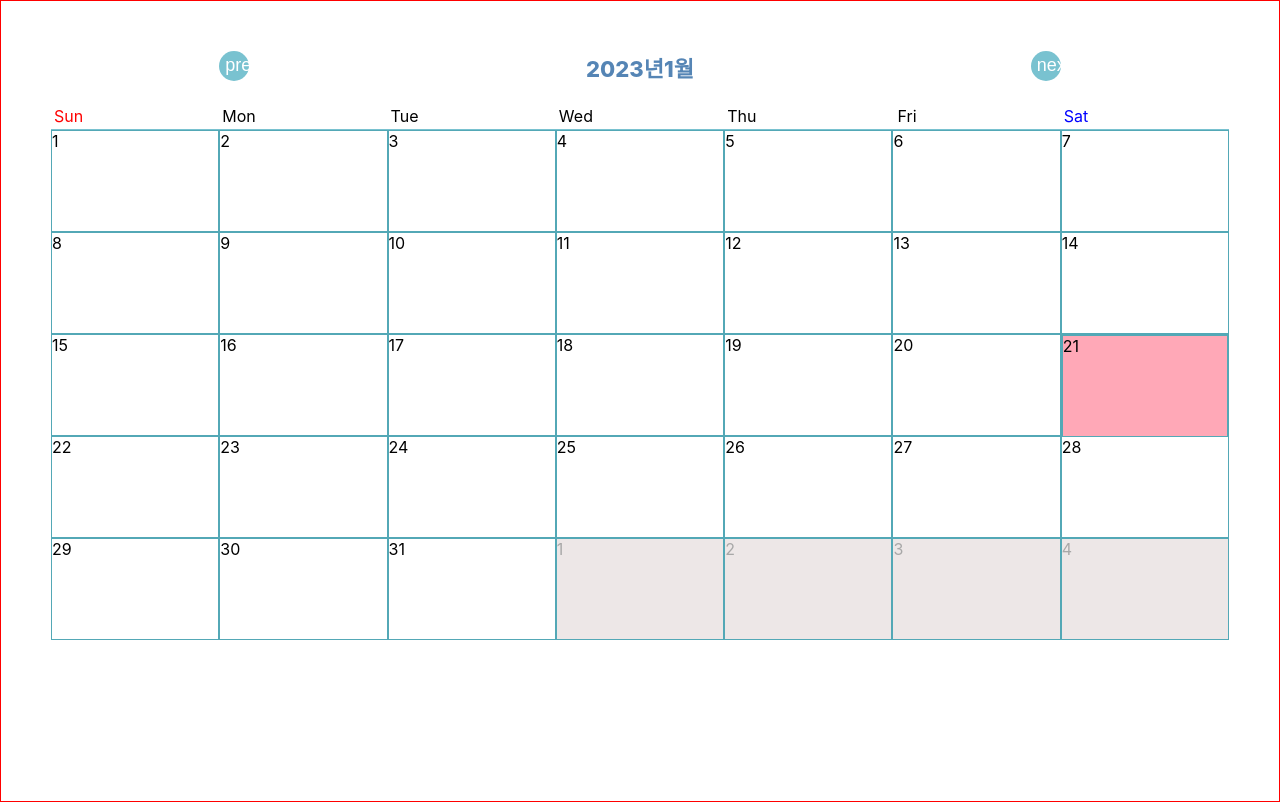
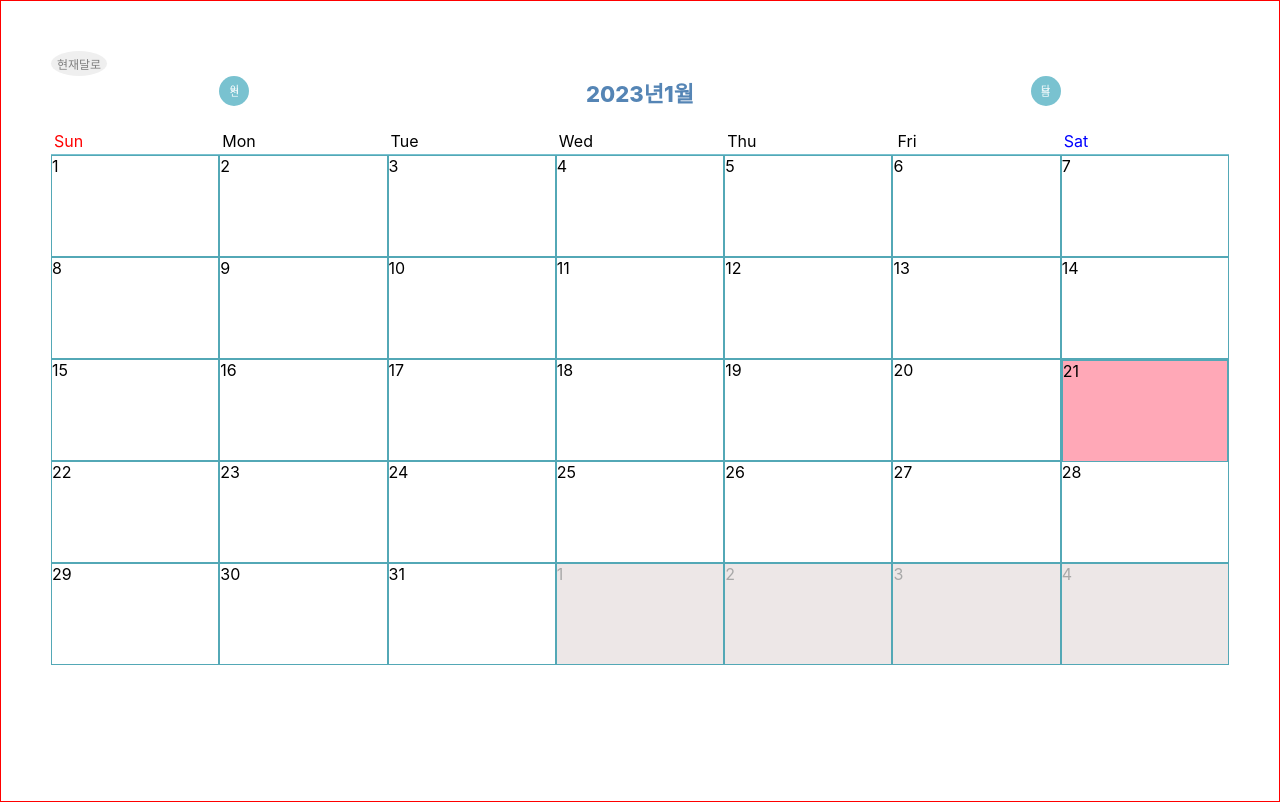
Before and after one commit to jayoung-cinnamon/react-calendar, a React (Create React App) app: page /2 in a window 1280 px wide. Built offline with nearby package versions, Linux system fonts and the light colour scheme; the HTML template or start-up script is replaced by a standard one.

Commit message:
add button to move to the current, add button to disabled day from current month

```diff
--- a/src/component/Calendar3.jsx
+++ b/src/component/Calendar3.jsx
@@ -13,13 +13,7 @@ const Calendar2 = () => {
   dayjs.extend(DayOfWeek);
   const current = dayjs();
   const [currentMonth, setCurrentMonth] = useState(current);
-  const [allDays, setAllDays] = useState([]);
-  const [today, setToday] = useState(currentMonth);
-  const allFormat = "YYYYMMDD";
-  //날짜
-  const dayFormat = "D";
-  //요일
-  const dateFormat = "d";
+  const [selected, setSelected] = useState();
   //dayjs()에서 add로 저번달, 다음달 month정보를 받아와 setState해주기
   const prevMonth = () => {
     const prev = currentMonth.add(-1, "month");
@@ -29,15 +23,18 @@ const Calendar2 = () => {
     const next = currentMonth.add(1, "month");
     setCurrentMonth(next);
   };
+  const goToday = () => {
+    setCurrentMonth(current);
+  };
 
   const getMonth = () => {
     const dateFormat = "M";
     const yearFormat = "YYYY";
     return (
       <Month>
-        <button onClick={prevMonth}> prev </button>
+        <button onClick={prevMonth}> 이전 </button>
         {currentMonth.format(yearFormat)}년{currentMonth.format(dateFormat)}월
-        <button onClick={nextMonth}> next </button>
+        <button onClick={nextMonth}> 다음 </button>
       </Month>
     );
   };
@@ -68,7 +65,15 @@ const Calendar2 = () => {
     });
     return <WeekRow>{dateComponent}</WeekRow>;
   };
-
+  const onClickSelect = ({ item }) => {
+    console.log(item.format("D"));
+  };
+  const onClickNextDisabled = () => {
+    setCurrentMonth(current.add(1, "month"));
+  };
+  const onClickPrevDisabled = () => {
+    setCurrentMonth(current.add(-1, "month"));
+  };
   let preDayRow = [];
   let currentDayRow = [];
   let nextDayRow = [];
@@ -125,10 +130,12 @@ const Calendar2 = () => {
       }
     }
     const prevComponent = preDayRow.map((item, index) => (
-      <EmptyDay key={index}>{item}</EmptyDay>
+      <EmptyDay onClick={onClickPrevDisabled} key={index}>
+        {item}
+      </EmptyDay>
     ));
     const currentComponent = currentDayRow.map((item, index) => (
-      <Day key={index}>
+      <Day onClick={() => onClickSelect({ item })} key={index}>
         {item.isToday() ? (
           <Today className="">{item.format(dayFormat)}</Today>
         ) : (
@@ -137,7 +144,9 @@ const Calendar2 = () => {
       </Day>
     ));
     const nextComponent = nextDayRow.map((item, index) => (
-      <EmptyDay key={index}>{item}</EmptyDay>
+      <EmptyDay onClick={onClickNextDisabled} key={index}>
+        {item}
+      </EmptyDay>
     ));
     return (
       <Date>
@@ -155,6 +164,7 @@ const Calendar2 = () => {
 
   return (
     <CalendarContainer>
+      <GoToday onClick={goToday}>현재달로</GoToday>
       {getMonth()}
       {getWeek()}
       {getDay()}
@@ -167,6 +177,15 @@ export default Calendar2;
 const CalendarContainer = styled.div`
   padding: 50px;
   width: 100%;
+`;
+
+const GoToday = styled.button`
+  border: none;
+  border-radius: 100%;
+  font-size: 12px;
+  color: gray;
+  height: 25px;
+  cursor: pointer;
 `;
 const Month = styled.div`
   display: flex;
@@ -182,7 +201,7 @@ const Month = styled.div`
     line-height: 0.3;
     height: 30px;
     color: white;
-    font-size: 18px;
+    font-size: 10px;
     cursor: pointer;
     background: #79c2d0;
   }
```
